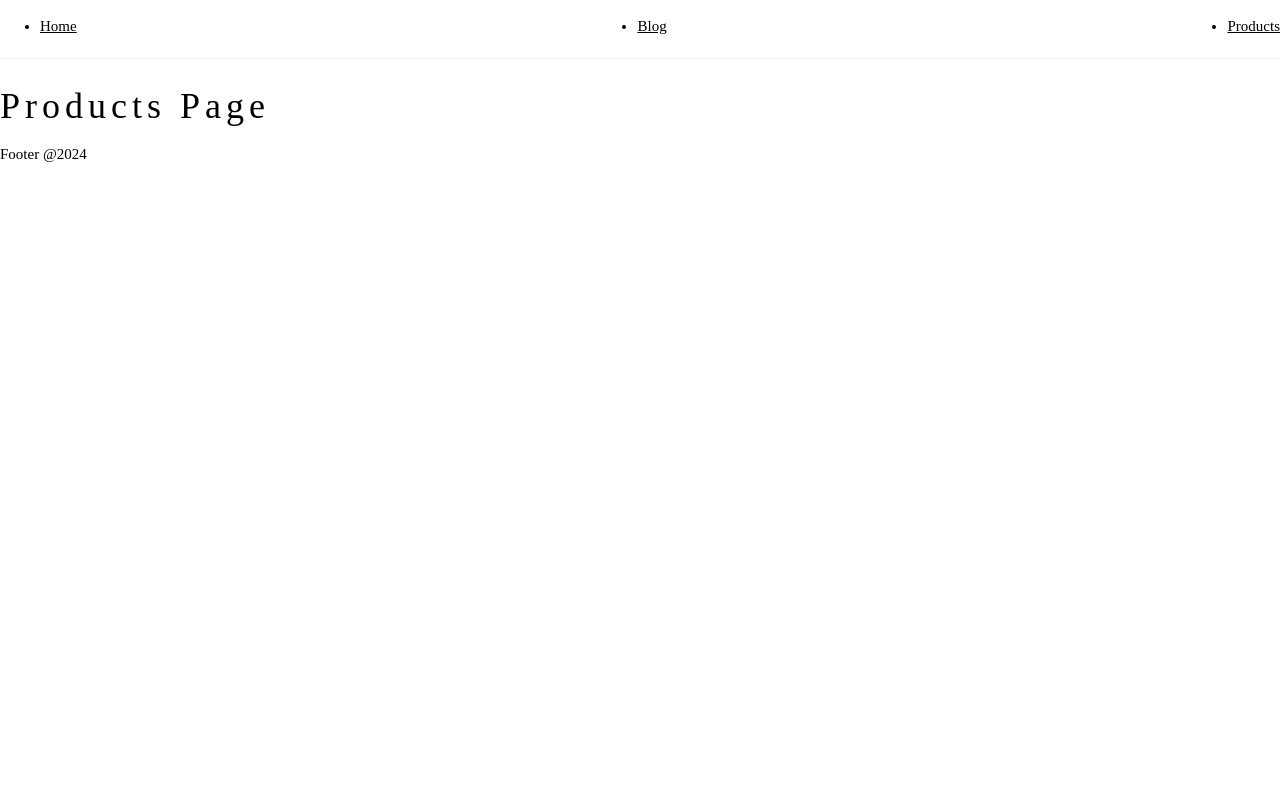
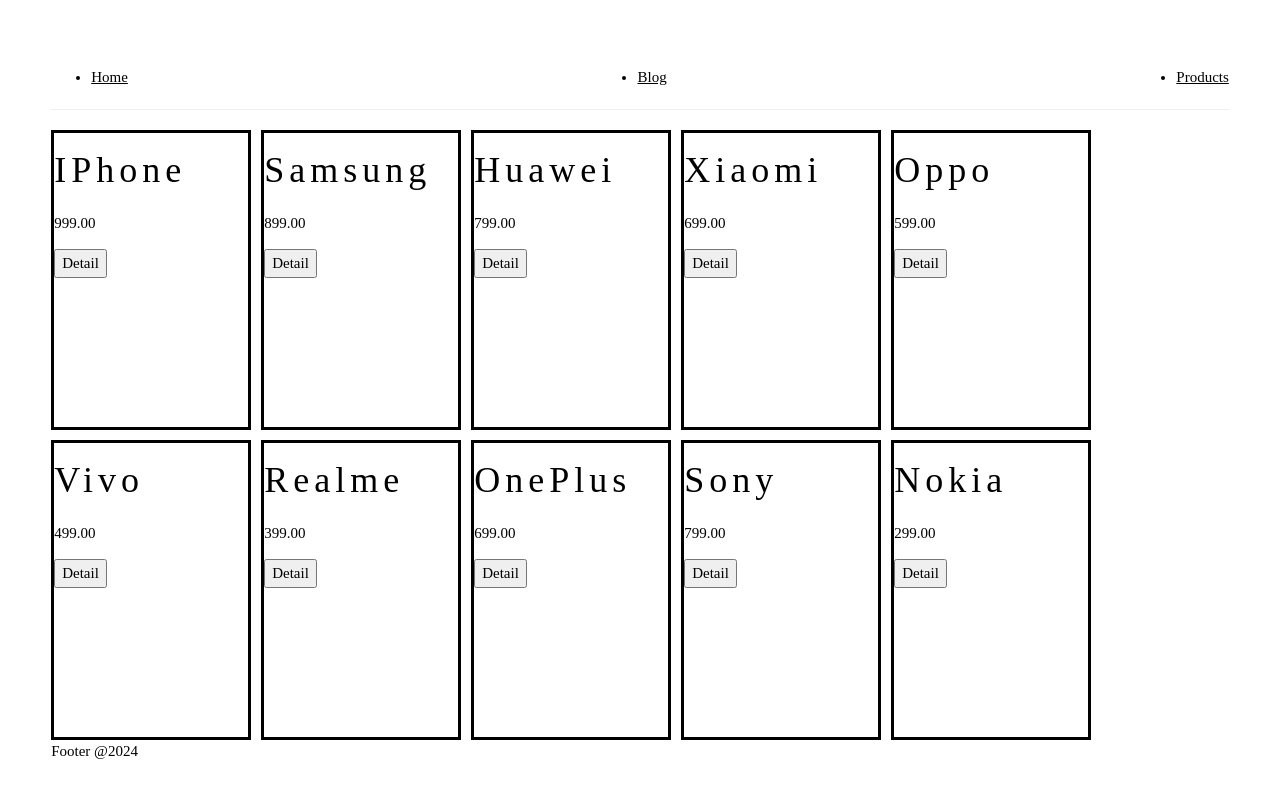
Before and after one commit to yakintech/turkcell-react-tutorial-4, a React (Create React App) app: page /products in a window 1280 px wide. Shown: the top 798 px of the page. Built offline with nearby package versions, Linux system fonts and the light colour scheme.

Commit message:
Add product detail page and navigation; implement product listing with detail view

```diff
--- a/public/index.html
+++ b/public/index.html
@@ -28,7 +28,7 @@
   </style>
 </head>
 
-<body>
+<body style="padding: 4%;">
   <noscript>You need to enable JavaScript to run this app.</noscript>
   <div id="root">
 
--- a/src/App.jsx
+++ b/src/App.jsx
@@ -3,6 +3,7 @@
 import Blog from "./pages/Blog";
 import Products from "./pages/Products";
 import NotFound from "./pages/NotFound";
+import Detail from "./pages/Detail";
 
 function App() {
 
@@ -17,6 +18,7 @@
         <Route path="/" element={<Home />} />
         <Route path="/blog" element={<Blog />} />
         <Route path="/products" element={<Products />} />
+        <Route path="/products/:id" element={<Detail/>} />
         <Route path="*" element={<NotFound/>} />
       </Routes>
       <footer>Footer @2024</footer>
--- /dev/null
+++ b/src/pages/Detail.jsx
@@ -0,0 +1,33 @@
+import React from 'react'
+import { useLocation, useNavigate, useParams } from 'react-router-dom'
+
+function Detail() {
+
+    const { state } = useLocation()
+    const params = useParams()
+    const navigate = useNavigate()
+
+
+    return <>
+        <h1>Detail Page</h1>
+        <button onClick={() => navigate(-1)}>Go Back</button>
+        <hr />
+        <h3>ID: {state.id}</h3>
+        <h3>Name: {state.name}</h3>
+        <h3>Price: {state.unitPrice}</h3>
+        <p>Description: {state.descriotion}</p>
+    </>
+}
+
+export default Detail
+
+
+
+//useNavigate ne iş yapar?
+//useNavigate, programatik olarak yönlendirme yapmamıza olanak tanır. Yani component içerisinde bir butona tıkladığımızda belirlediğimiz bir sayfaya yönlendirme yapabiliriz. ( window.location.href gibi düşünebiliriz. ) Navigate ile başka componente data göndermek için ise, navigate fonksiyonunun ikinci parametresine state objesi göndermemiz yeterli olacaktır.
+
+//useParams ne iş yapar?
+//useParams, URL'de tanımlı olan parametreleri kullanmamızı sağlar. Örneğin url'de /products/:id şeklinde bir parametre tanımladığımızda useParams ile bu id'yi alabiliriz. Bu sayede, URL'de tanımlı olan parametreleri kullanarak component içerisinde işlem yapabiliriz. const {id} = useParams() şeklinde kullanabiliriz.
+
+//useLocation ne iş yapar?
+//useLocation açılan componentin urlini, o componente varsa gelen objeyi(usenavigate ile yollanan) almamızı sağlar. Bu sayede, component içerisinde url'de tanımlı olan parametreleri, query stringleri ve state objelerini alabiliriz. const {state} = useLocation() şeklinde kullanabiliriz.
--- a/src/pages/Products.jsx
+++ b/src/pages/Products.jsx
@@ -1,9 +1,91 @@
 import React from 'react'
+import { Link, useNavigate } from 'react-router-dom'
 
 function Products() {
-  return (
-    <h1>Products Page</h1>
-  )
+
+  let products = [
+    {
+      id: 1,
+      name: "IPhone",
+      unitPrice: 999,
+      description: "Apple smartphone"
+    },
+    {
+      id: 2,
+      name: "Samsung",
+      unitPrice: 899,
+      description: "Samsung smartphone"
+    },
+    {
+      id: 3,
+      name: "Huawei",
+      unitPrice: 799,
+      description: "Huawei smartphone"
+    },
+    {
+      id: 4,
+      name: "Xiaomi",
+      unitPrice: 699,
+      description: "Xiaomi smartphone"
+    },
+    {
+      id: 5,
+      name: "Oppo",
+      unitPrice: 599,
+      description: "Oppo smartphone"
+    },
+    {
+      id: 6,
+      name: "Vivo",
+      unitPrice: 499,
+      description: "Vivo smartphone"
+    },
+    {
+      id: 7,
+      name: "Realme",
+      unitPrice: 399,
+      description: "Realme smartphone"
+    },
+    {
+      id: 8,
+      name: "OnePlus",
+      unitPrice: 699,
+      description: "OnePlus smartphone"
+    },
+    {
+      id: 9,
+      name: "Sony",
+      unitPrice: 799,
+      description: "Sony smartphone"
+    },
+    {
+      id: 10,
+      name: "Nokia",
+      unitPrice: 299,
+      description: "Nokia smartphone"
+    }
+  ]
+
+  const navigate = useNavigate()
+
+  const goDetail = (item) => {
+    navigate('/products/' + item.id, { state: item })
+  }
+
+  return <>
+    <div style={{ display: 'flex', flexWrap: 'wrap', gap: 10 }}>
+      {
+        products.map(item => <>
+          <div style={{ height: 300, width: 200, borderStyle: 'solid' }}>
+            <h1>{item.name}</h1>
+            <p>{item.unitPrice.toFixed(2)}</p>
+            {/* <Link to={`/products/${item.id}`}>Detail</Link> */}
+            <button onClick={() => goDetail(item)}>Detail</button>
+          </div>
+        </>)
+      }
+    </div>
+  </>
 }
 
 export default Products
```
